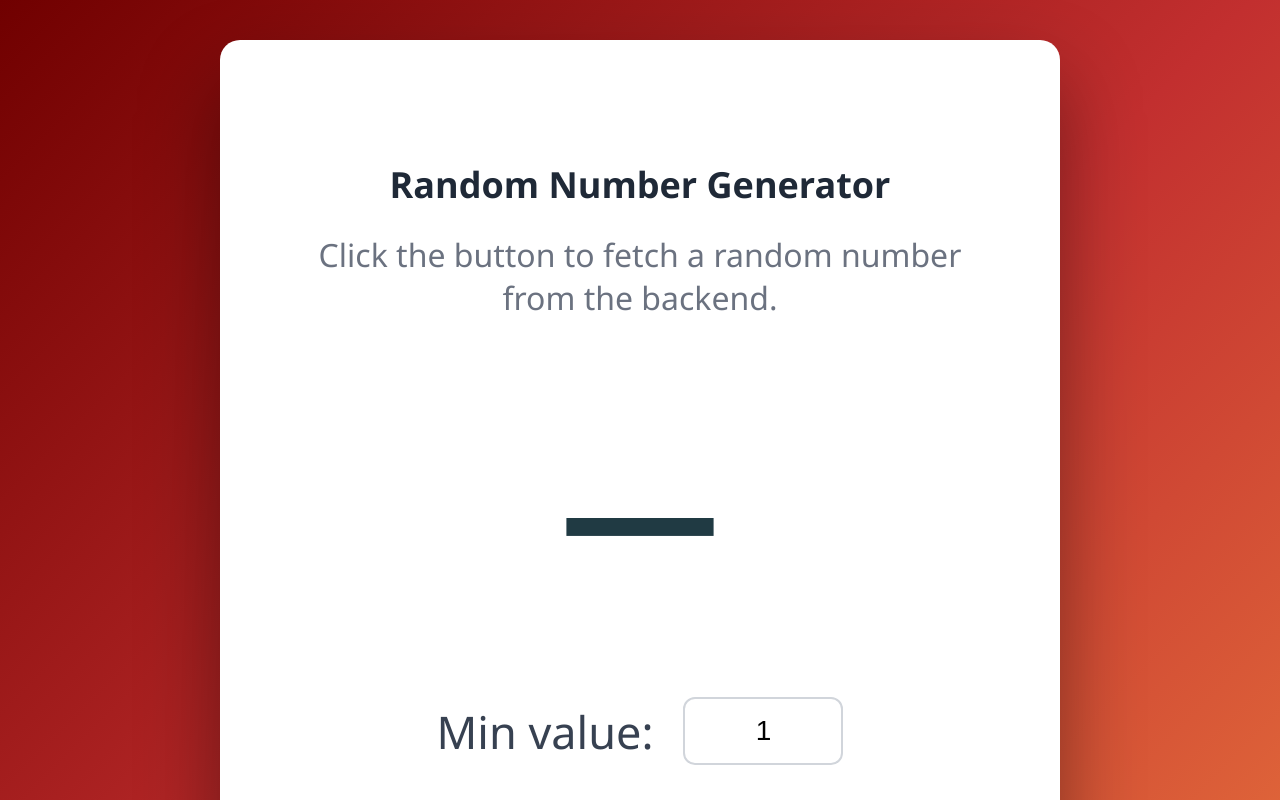
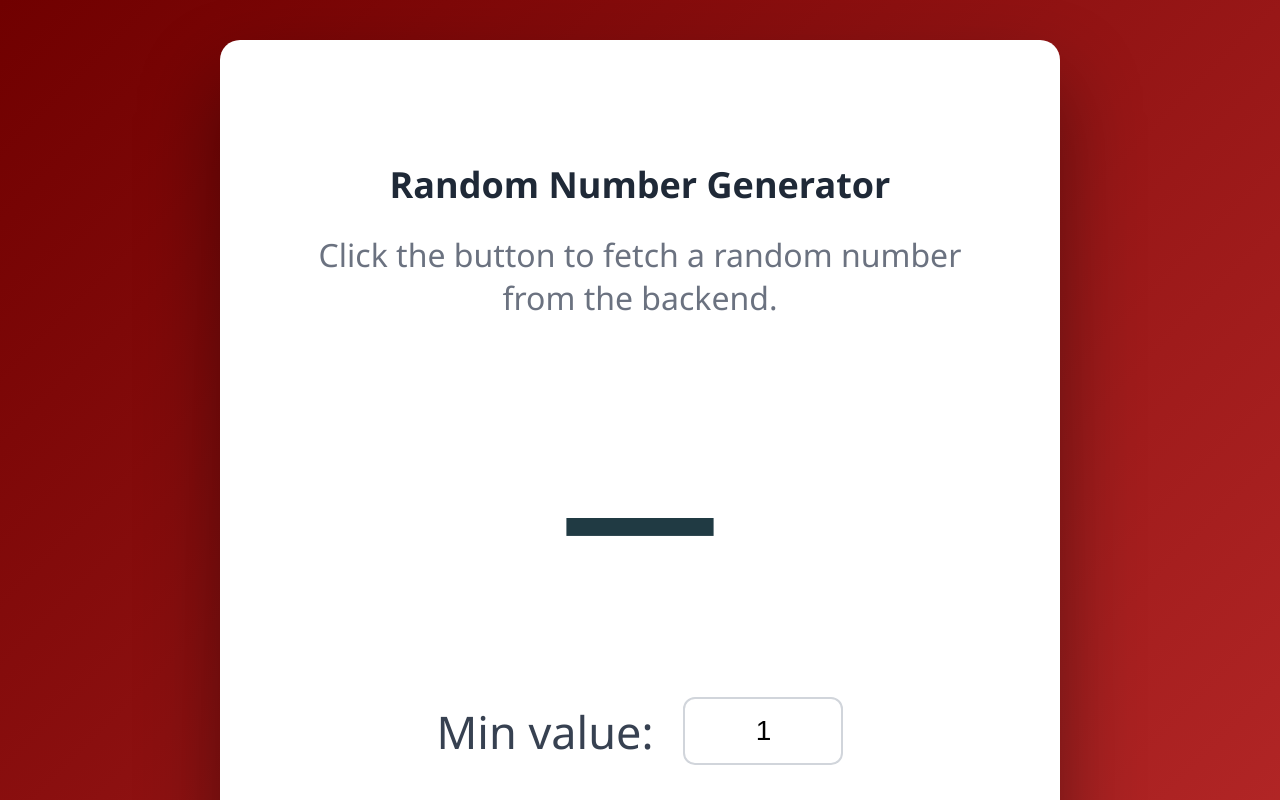
Before and after one commit to akandeisaac021-design/Projects, a React (Vite) app in the folder Deployables/random-number-app/frontend/: page / in a window 1280 px wide. Shown: the top 800 px of the page. Built offline with nearby package versions, Linux system fonts and the light colour scheme; no server answers.

Commit message:
randomnumbergenerator post deployment update(frontend)

```diff
--- a/Deployables/random-number-app/frontend/src/index.css
+++ b/Deployables/random-number-app/frontend/src/index.css
@@ -6,14 +6,14 @@ body {
   margin: 0;
   font-family: 'Segoe UI', system-ui, sans-serif;
   background: linear-gradient(135deg, #700000, #c22f2f, #ec7d3e);
-  min-height: 100vh;
+  min-height: 500vh;
 }
 
 .page {
   display: flex;
   align-items: center;
   justify-content: center;
-  min-height: 75vh;
+  min-height: 50vh;
   padding: 40px;
 }
 
```
